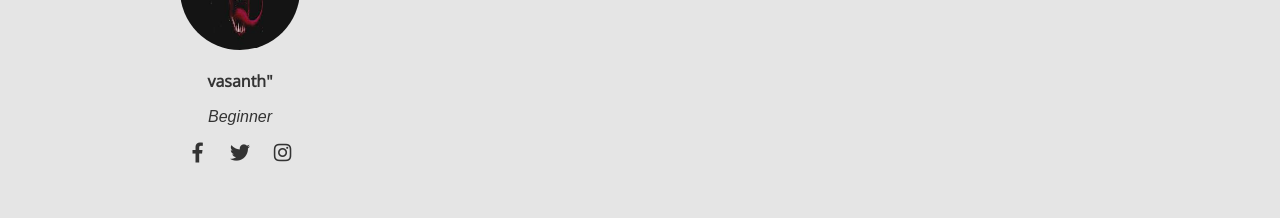
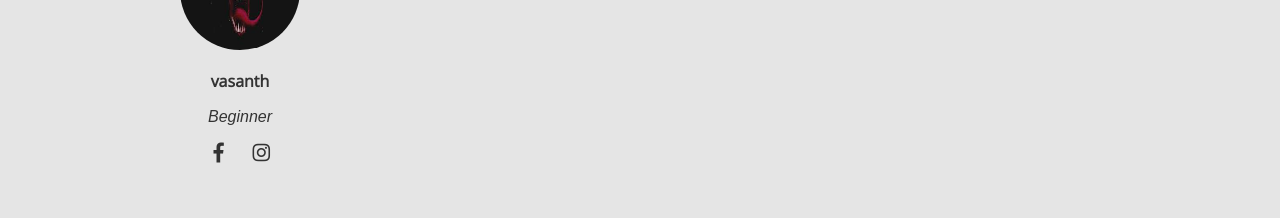
Before and after one commit to foss-amritagiri/Hacktoberfest_meetup, a plain HTML site: page index.html in a window 1280 px wide. Shown: the part 947-1165 px from the top of the page. Drawn offline with nearby package versions, Linux system fonts and the light colour scheme; a script that the page names is missing.

Commit message:
fixed typo

```diff
--- a/index.html
+++ b/index.html
@@ -90,12 +90,11 @@
 
       <div class="pe">
         <img src="img/vasanth.jpg" >
-        <div class="p-name">vasanth"</div>
+        <div class="p-name">vasanth</div>
         <div class="p-des">Beginner</div>
         <div class="p-sm">
-          <a href="https://m.facebook.com/profile.php?id=100005814905645"><i class="fab fa-facebook-f"></i></a>
-          <a href="https://twitter.com/manojkumarms2"><i class="fab fa-twitter"></i></a>
-          <a href="https://www.instagram.com/terrible_guy_always/"><i class="fab fa-instagram"></i></a>
+          <a href="https://www.facebook.com/k.kumaaran"><i class="fab fa-facebook-f"></i></a>
+          <a href="https://www.instagram.com/vasanthakumaaran/?hl=en"><i class="fab fa-instagram"></i></a>
         </div>
       </div>
 
```
